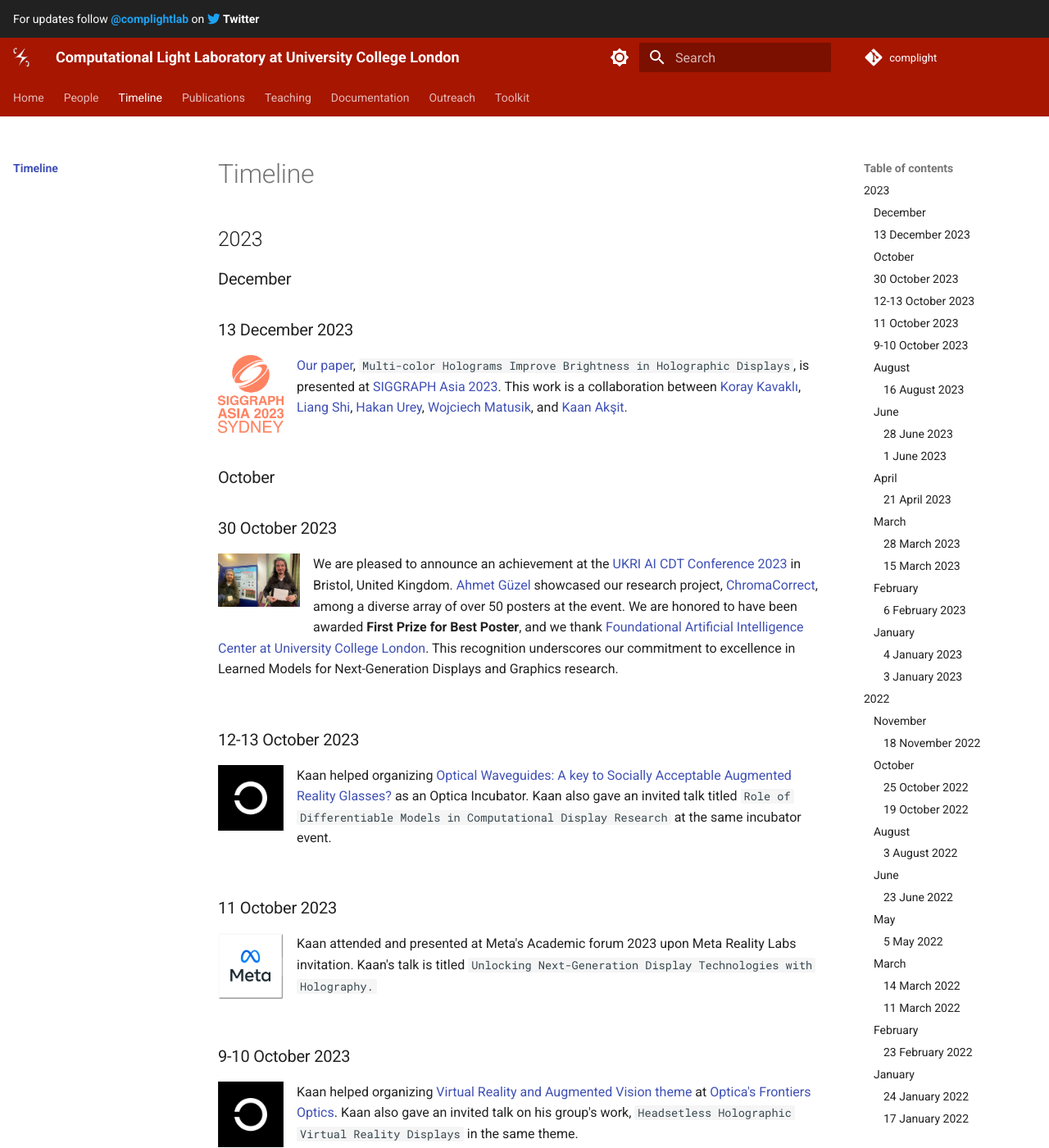
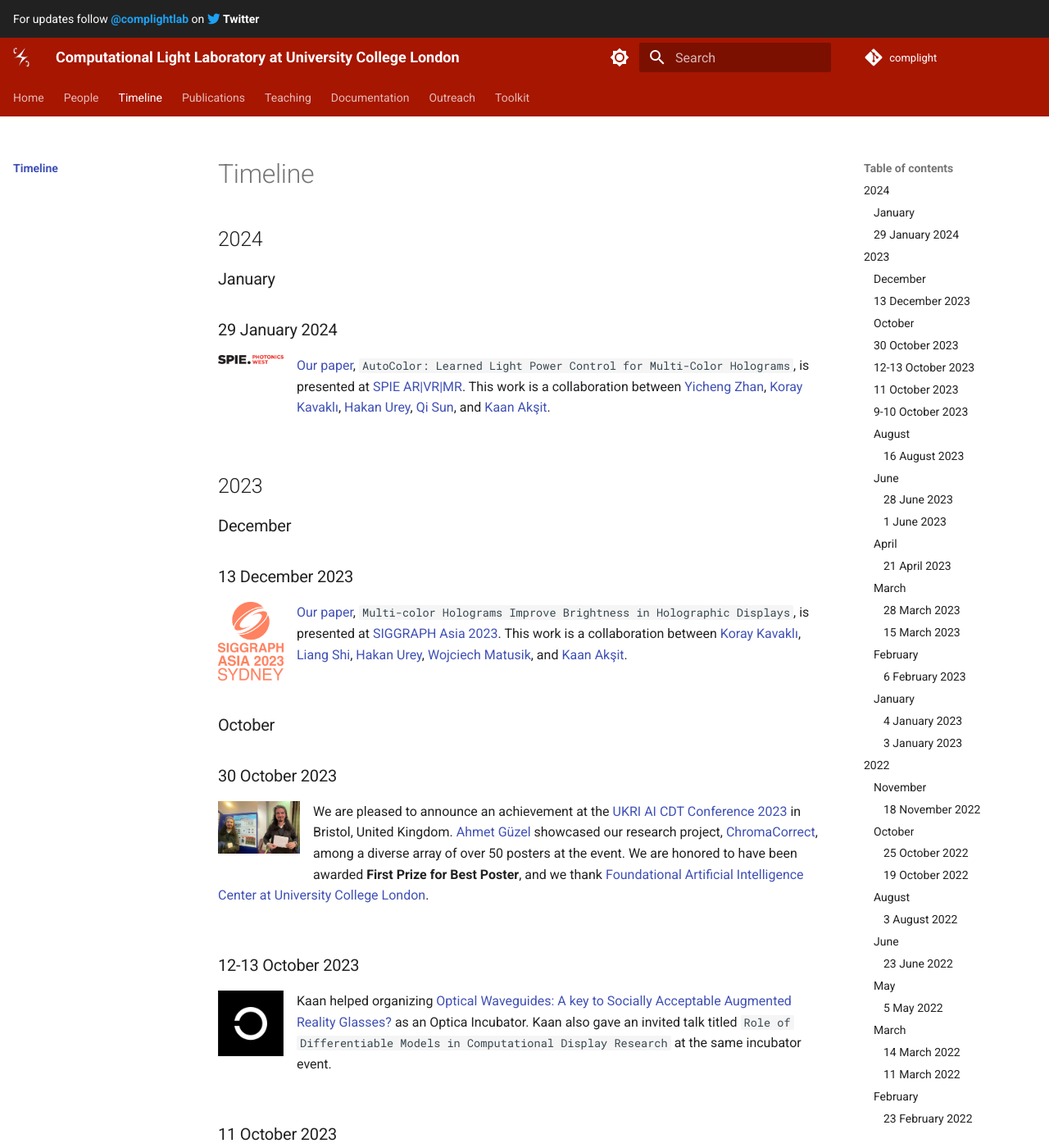
Before and after one commit to complight/complight.github.io, an MkDocs documentation site: the page built from docs/timeline/index.md, in a window 1280 px wide and 1400 px high. Shown: the whole window at 82% size. Built offline with MkDocs 1.6.1 and Material for MkDocs 9.7.7, drawn with Linux system fonts in a browser that asks for light colours.

Commit message:
Updating timeline.

```diff
--- a/docs/timeline/index.md
+++ b/docs/timeline/index.md
@@ -1,4 +1,22 @@
 # Timeline
+
+
+## 2024
+### January
+### 29 January 2024
+<div style="float: left; height:100px;" class="boxed">
+<img align="left" src="../media/photonics_west.png" alt="SPIE Photonics West 2024" width="80" alt/>
+</div>
+[Our paper](https://complightlab.com/autocolor_/), `AutoColor: Learned Light Power Control for Multi-Color Holograms`, is presented at [SPIE AR|VR|MR](https://spie.org/conferences-and-exhibitions/ar-vr-mr).
+This work is a collaboration between
+[Yicheng Zhan](https://github.com/AlberTgarY),
+[Koray Kavaklı](https://scholar.google.com/citations?user=rn6XtO4AAAAJ&hl=en&oi=ao),
+[Hakan Urey](https://mysite.ku.edu.tr/hurey/),
+[Qi Sun](https://www.immersivecomputinglab.org/),
+and [Kaan Akşit](https://kaanaksit.com).
+<br />
+<br />
+
 
 ## 2023
 
@@ -26,7 +44,6 @@ and [Kaan Akşit](https://kaanaksit.com).
 We are pleased to announce an achievement at the [UKRI AI CDT Conference 2023](https://www.ucl.ac.uk/foundational-ai-cdt/foundational-artificial-intelligence-mphilphd) in Bristol, United Kingdom.
 [Ahmet Güzel](https://aguzel.github.io/) showcased our research project, [ChromaCorrect](http://complightlab.com/ChromaCorrect/), among a diverse array of over 50 posters at the event.
 We are honored to have been awarded **First Prize for Best Poster**, and we thank [Foundational Artificial Intelligence Center at University College London](https://www.ucl.ac.uk/foundational-ai-cdt/foundational-artificial-intelligence-mphilphd).
-This recognition underscores our commitment to excellence in Learned Models for Next-Generation Displays and Graphics research.
 <br />
 <br />
 
```
